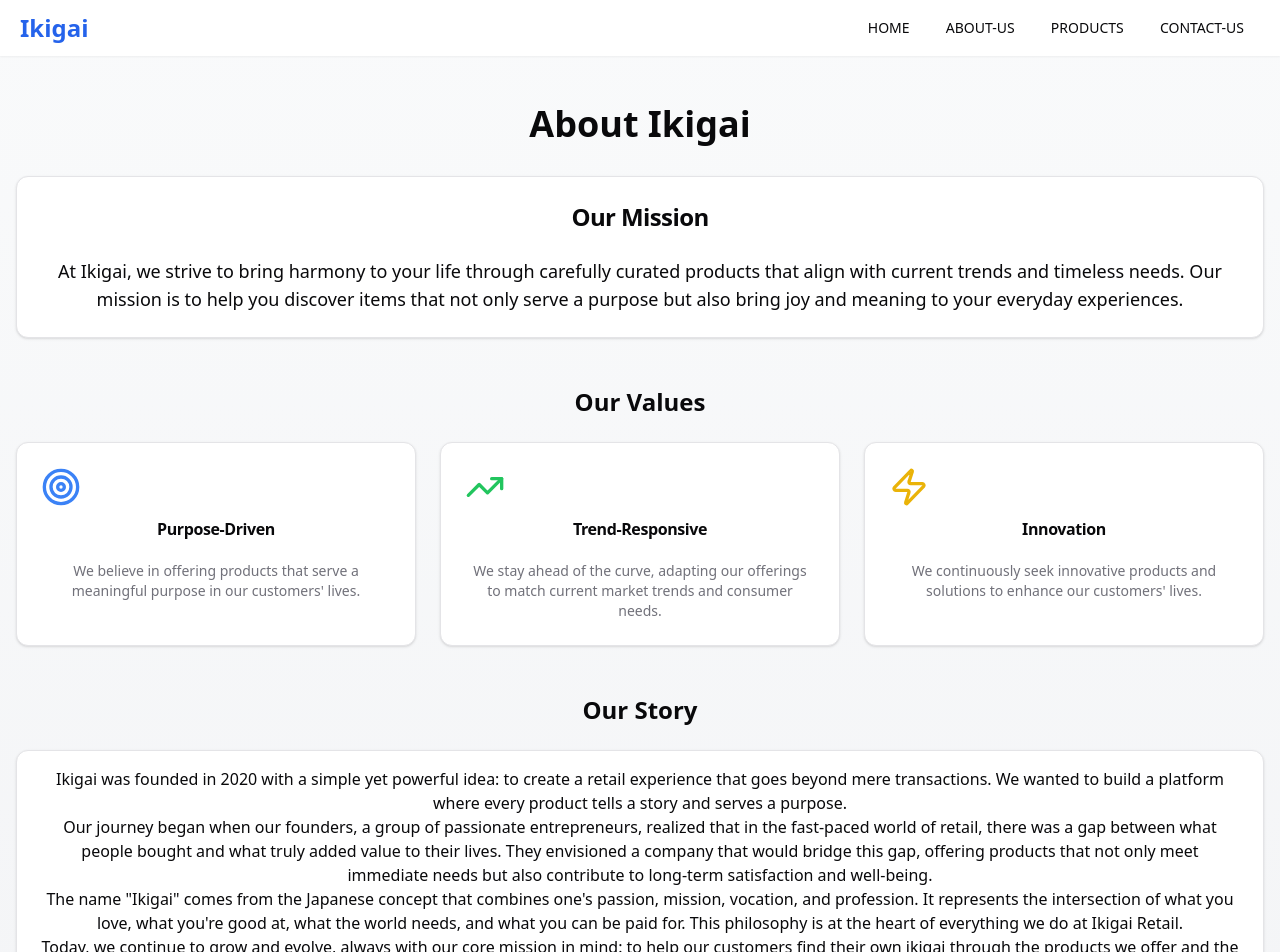
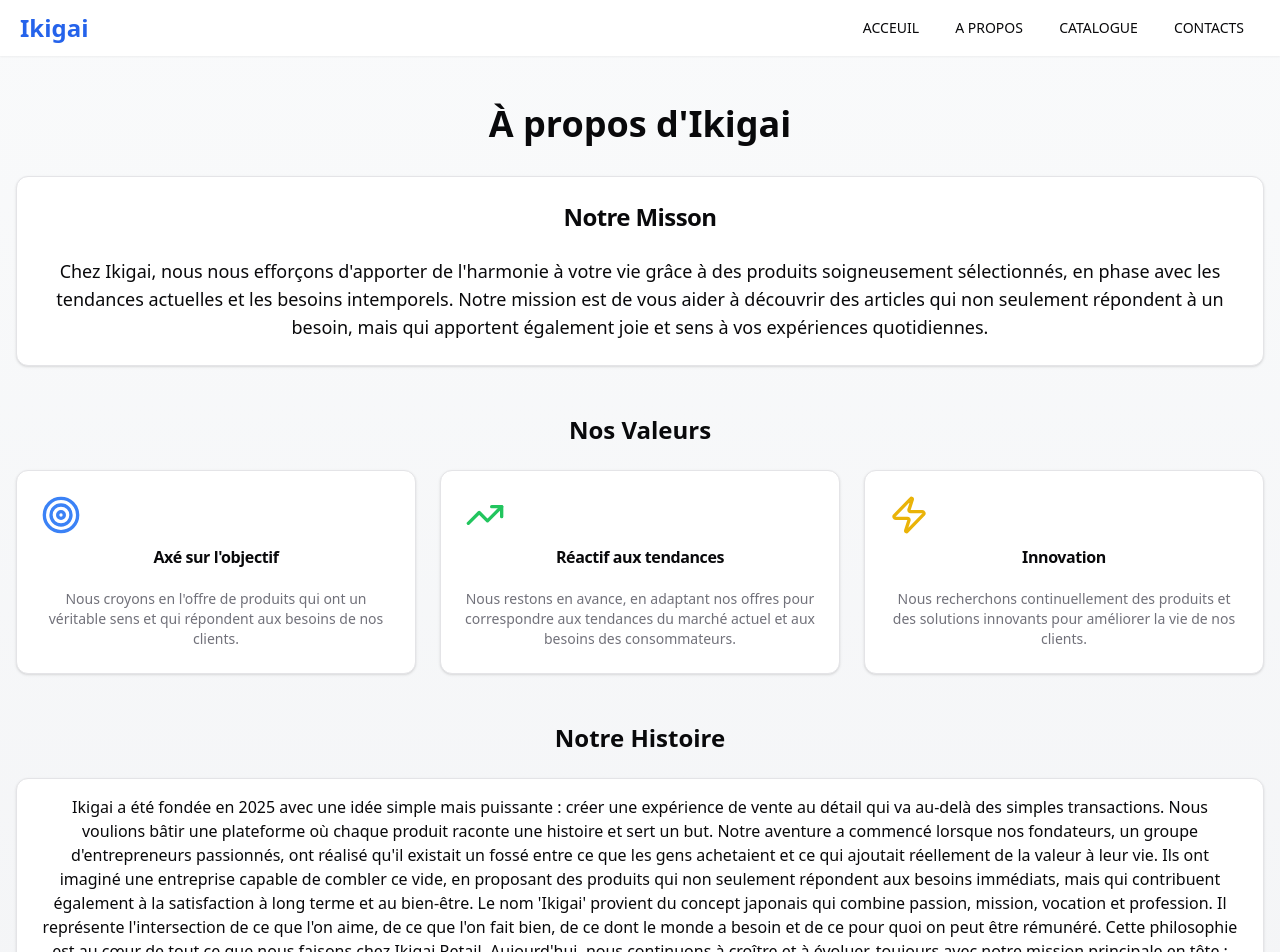
Before and after one commit to Beni-Alexandre/IKIGAI, a React (Vite) app: page /about in a window 1280 px wide. Shown: the top 952 px of the page. Built offline with nearby package versions, Linux system fonts and the light colour scheme.

Commit message:
switch the whole website to french

```diff
--- a/package.json
+++ b/package.json
@@ -36,6 +36,7 @@
     "@types/node": "^22.8.4",
     "@types/react": "^18.3.11",
     "@types/react-dom": "^18.3.1",
+    "@types/react-i18next": "^7.8.3",
     "@vitejs/plugin-react": "^4.3.3",
     "autoprefixer": "^10.4.20",
     "eslint": "^9.13.0",
--- a/src/Contactpage/contact.tsx
+++ b/src/Contactpage/contact.tsx
@@ -45,14 +45,15 @@ function Contact() {
     <div>
       <Header />
       <main className="container mx-auto px-4 py-12">
-        <h1 className="mb-8 text-4xl font-bold text-center">Contact Us</h1>
+        <h1 className="mb-8 text-4xl font-bold text-center">Contactez-nous</h1>
         <div className="grid gap-8 md:grid-cols-2">
           <Card>
             <CardHeader>
-              <CardTitle>Send Us a Message</CardTitle>
+              <CardTitle>Envoyez-nous un message</CardTitle>
               <CardDescription>
-                We'd love to hear from you. Fill out the form below and we'll
-                get back to you as soon as possible.
+                Nous serions ravis d'avoir de vos nouvelles. Remplissez le
+                formulaire ci-dessous et nous vous répondrons dans les plus
+                brefs délais.
               </CardDescription>
             </CardHeader>
             <CardContent>
@@ -62,7 +63,7 @@ function Contact() {
                     htmlFor="name"
                     className="block text-sm font-medium text-gray-700"
                   >
-                    Name
+                    Nom
                   </label>
                   <Input id="name" name="name" required />
                 </div>
@@ -85,16 +86,19 @@ function Contact() {
                   <Textarea id="message" name="message" required />
                 </div>
                 <Button type="submit" disabled={formStatus === "submitting"}>
-                  {formStatus === "submitting" ? "Sending..." : "Send Message"}
+                  {formStatus === "submitting"
+                    ? "Envoi en cours..."
+                    : "Envoyer le message"}
                 </Button>
                 {formStatus === "submitted" && (
                   <p className="text-green-600">
-                    Thank you for your message. We'll be in touch soon!
+                    Merci pour votre message. Nous vous contacterons bientôt !
                   </p>
                 )}
                 {formStatus === "error" && (
                   <p className="text-red-600">
-                    There was an error sending your message. Please try again.
+                    Une erreur s'est produite lors de l'envoi de votre message.
+                    Veuillez réessayer.
                   </p>
                 )}
               </form>
@@ -102,9 +106,9 @@ function Contact() {
           </Card>
           <Card>
             <CardHeader>
-              <CardTitle>Contact Information</CardTitle>
+              <CardTitle>Contacts infos</CardTitle>
               <CardDescription>
-                Here are other ways you can reach us:
+                Voici d'autres moyens de nous contacter :
               </CardDescription>
             </CardHeader>
             <CardContent className="space-y-4">
@@ -130,10 +134,10 @@ function Contact() {
                 <span>ikigaitrade25@gmail.com</span>
               </div>
               <div className="mt-6">
-                <h3 className="text-lg font-semibold mb-2">Business Hours</h3>
-                <p>Monday - Friday: 9am - 6pm</p>
-                <p>Saturday: 10am - 4pm</p>
-                <p>Sunday: Closed</p>
+                <h3 className="text-lg font-semibold mb-2">Nos horaires</h3>
+                <p>Du lundi au vendredi : 9h - 18h</p>
+                <p>Samedi : 10h - 16h</p>
+                <p>Dimanche : Fermé</p>
               </div>
             </CardContent>
           </Card>
--- a/src/aboutpage/about.tsx
+++ b/src/aboutpage/about.tsx
@@ -1,47 +1,67 @@
 import Header from "@/home/header";
 
-import { Card, CardContent, CardDescription, CardHeader, CardTitle } from "@/components/ui/card"
-import { TrendingUp, Target, Zap } from "lucide-react"
+import {
+  Card,
+  CardContent,
+  CardDescription,
+  CardHeader,
+  CardTitle,
+} from "@/components/ui/card";
+import { TrendingUp, Target, Zap } from "lucide-react";
 import Footer from "@/home/footer";
 function About() {
   return (
     <div className="min-h-screen bg-gradient-to-b from-gray-50 to-gray-100">
       <Header />
       <main className="container mx-auto px-4 py-12">
-                <h1 className="mb-8 text-4xl font-bold text-center">About Ikigai</h1>
+        <h1 className="mb-8 text-4xl font-bold text-center">
+          À propos d'Ikigai
+        </h1>
 
         <section className="mb-12">
           <Card>
             <CardHeader>
-                            <CardTitle className="text-2xl">Our Mission</CardTitle>
+              <CardTitle className="text-2xl">Notre Misson</CardTitle>
             </CardHeader>
             <CardContent>
               <p className="text-lg">
-                                At Ikigai, we strive to bring harmony to your life through carefully curated products that align with current trends and timeless needs. Our mission is to help you discover items that not only serve a purpose but also bring joy and meaning to your everyday experiences.
+                Chez Ikigai, nous nous efforçons d'apporter de l'harmonie à
+                votre vie grâce à des produits soigneusement sélectionnés, en
+                phase avec les tendances actuelles et les besoins intemporels.
+                Notre mission est de vous aider à découvrir des articles qui non
+                seulement répondent à un besoin, mais qui apportent également
+                joie et sens à vos expériences quotidiennes.
               </p>
             </CardContent>
           </Card>
         </section>
 
         <section className="mb-12">
-                    <h2 className="text-2xl font-bold mb-6">Our Values</h2>
+          <h2 className="text-2xl font-bold mb-6">Nos Valeurs</h2>
           <div className="grid gap-6 md:grid-cols-3">
             <Card>
               <CardHeader>
                 <Target className="h-10 w-10 text-blue-500 mb-2" />
-                                <CardTitle>Purpose-Driven</CardTitle>
+                <CardTitle>Axé sur l'objectif</CardTitle>
               </CardHeader>
               <CardContent>
-                                <CardDescription>We believe in offering products that serve a meaningful purpose in our customers' lives.</CardDescription>
+                <CardDescription>
+                  Nous croyons en l'offre de produits qui ont un véritable sens
+                  et qui répondent aux besoins de nos clients.
+                </CardDescription>
               </CardContent>
             </Card>
             <Card>
               <CardHeader>
                 <TrendingUp className="h-10 w-10 text-green-500 mb-2" />
-                                <CardTitle>Trend-Responsive</CardTitle>
+                <CardTitle>Réactif aux tendances</CardTitle>
               </CardHeader>
               <CardContent>
-                                <CardDescription>We stay ahead of the curve, adapting our offerings to match current market trends and consumer needs.</CardDescription>
+                <CardDescription>
+                  Nous restons en avance, en adaptant nos offres pour
+                  correspondre aux tendances du marché actuel et aux besoins des
+                  consommateurs.
+                </CardDescription>
               </CardContent>
             </Card>
             <Card>
@@ -50,27 +70,66 @@ function About() {
                 <CardTitle>Innovation</CardTitle>
               </CardHeader>
               <CardContent>
-                                <CardDescription>We continuously seek innovative products and solutions to enhance our customers' lives.</CardDescription>
+                <CardDescription>
+                  Nous recherchons continuellement des produits et des solutions
+                  innovants pour améliorer la vie de nos clients.
+                </CardDescription>
               </CardContent>
             </Card>
           </div>
         </section>
 
         <section className="mb-12">
-                    <h2 className="text-2xl font-bold mb-6">Our Story</h2>
+          <h2 className="text-2xl font-bold mb-6">Notre Histoire</h2>
           <Card>
             <CardContent className="prose max-w-none">
               <p className="mt-4">
-                                Ikigai was founded in 2020 with a simple yet powerful idea: to create a retail experience that goes beyond mere transactions. We wanted to build a platform where every product tells a story and serves a purpose.
+                {/* Ikigai was founded in 2025 with a simple yet powerful idea: to
+                create a retail experience that goes beyond mere transactions.
+                We wanted to build a platform where every product tells a story
+                and serves a purpose.
               </p>
               <p>
-                                Our journey began when our founders, a group of passionate entrepreneurs, realized that in the fast-paced world of retail, there was a gap between what people bought and what truly added value to their lives. They envisioned a company that would bridge this gap, offering products that not only meet immediate needs but also contribute to long-term satisfaction and well-being.
+                Our journey began when our founders, a group of passionate
+                entrepreneurs, realized that in the fast-paced world of retail,
+                there was a gap between what people bought and what truly added
+                value to their lives. They envisioned a company that would
+                bridge this gap, offering products that not only meet immediate
+                needs but also contribute to long-term satisfaction and
+                well-being.
               </p>
               <p>
-                                The name "Ikigai" comes from the Japanese concept that combines one's passion, mission, vocation, and profession. It represents the intersection of what you love, what you're good at, what the world needs, and what you can be paid for. This philosophy is at the heart of everything we do at Ikigai Retail.
+                The name "Ikigai" comes from the Japanese concept that combines
+                one's passion, mission, vocation, and profession. It represents
+                the intersection of what you love, what you're good at, what the
+                world needs, and what you can be paid for. This philosophy is at
+                the heart of everything we do at Ikigai Retail.
               </p>
               <p>
-                                Today, we continue to grow and evolve, always with our core mission in mind: to help our customers find their own ikigai through the products we offer and the shopping experience we provide.
+                Today, we continue to grow and evolve, always with our core
+                mission in mind: to help our customers find their own ikigai
+                through the products we offer and the shopping experience we
+                provide. */}
+                Ikigai a été fondée en 2025 avec une idée simple mais puissante
+                : créer une expérience de vente au détail qui va au-delà des
+                simples transactions. Nous voulions bâtir une plateforme où
+                chaque produit raconte une histoire et sert un but. Notre
+                aventure a commencé lorsque nos fondateurs, un groupe
+                d'entrepreneurs passionnés, ont réalisé qu'il existait un fossé
+                entre ce que les gens achetaient et ce qui ajoutait réellement
+                de la valeur à leur vie. Ils ont imaginé une entreprise capable
+                de combler ce vide, en proposant des produits qui non seulement
+                répondent aux besoins immédiats, mais qui contribuent également
+                à la satisfaction à long terme et au bien-être. Le nom 'Ikigai'
+                provient du concept japonais qui combine passion, mission,
+                vocation et profession. Il représente l'intersection de ce que
+                l'on aime, de ce que l'on fait bien, de ce dont le monde a
+                besoin et de ce pour quoi on peut être rémunéré. Cette
+                philosophie est au cœur de tout ce que nous faisons chez Ikigai
+                Retail. Aujourd'hui, nous continuons à croître et à évoluer,
+                toujours avec notre mission principale en tête : aider nos
+                clients à trouver leur propre ikigai à travers les produits que
+                nous proposons et l'expérience d'achat que nous offrons.
               </p>
             </CardContent>
           </Card>
@@ -97,7 +156,7 @@ function About() {
       </main>
       <Footer />
     </div>
-    )
+  );
 }
 
 export default About;
--- a/src/home/footer.tsx
+++ b/src/home/footer.tsx
@@ -1,11 +1,12 @@
-
-
 function Footer() {
-    return (
-        <div className="bg-gray-800 py-10 text-gray-300"> <div className="container mx-auto px-4 text-center">
-            <p>&copy; 2024 Ikigai. All rights reserved.</p>
-        </div></div>
-    )
+  return (
+    <div className="bg-gray-800 py-10 text-gray-300">
+      {" "}
+      <div className="container mx-auto px-4 text-center">
+        <p>&copy; 2025 Ikigai. All rights reserved.</p>
+      </div>
+    </div>
+  );
 }
 
 export default Footer;
--- a/src/home/header.tsx
+++ b/src/home/header.tsx
@@ -25,20 +25,20 @@ function Header() {
               <ul>
                 <Link to="/">
                   {" "}
-                  <Button variant="ghost">HOME</Button>
+                  <Button variant="ghost">ACCEUIL</Button>
                 </Link>
 
                 <Link to="/about">
                   {" "}
-                  <Button variant="ghost">ABOUT-US</Button>
+                  <Button variant="ghost">A PROPOS</Button>
                 </Link>
                 <Link to="/product">
                   {" "}
-                  <Button variant="ghost">PRODUCTS</Button>
+                  <Button variant="ghost">CATALOGUE</Button>
                 </Link>
                 <Link to="/contact">
                   {" "}
-                  <Button variant="ghost">CONTACT-US</Button>
+                  <Button variant="ghost">CONTACTS</Button>
                 </Link>
               </ul>
             </div>
--- a/src/home/homemain.tsx
+++ b/src/home/homemain.tsx
@@ -15,72 +15,75 @@ function Homemain() {
     <div>
       <section className="bg-blue-600 text-white">
         <div className="container mx-auto px-4 py-20 text-center"></div>
+
         <h1 className="mb-6 text-4xl font-extrabold leading-tight lg:text-5xl">
-          Discover Products That Match Your Moment
+          Découvrez des produits adaptés à votre moment
         </h1>
         <p className="mb-10 text-xl">
-          Ikigai brings you the most relevant and in-demand items, perfectly
-          aligned with current trends and seasons.
+          Ikigai vous propose les articles les plus pertinents et les plus
+          recherchés, parfaitement en phase avec les tendances et les saisons
+          actuelles.
         </p>
         <Link to="/product">
           {" "}
           <Button className="explore_button" size="lg" variant="secondary">
-            Explore Our Collection
+            Explorez notre collection
           </Button>
         </Link>
       </section>
       <section className="reason">
         <div className="container mx-auto px-4">
           <h2 className="mb-12 text-center text-3xl font-bold">
-            Why Choose IKIGAI
+            Pourquoi choisir IKIGAI
           </h2>
         </div>
         <div className="grid gap-8 md:grid-cols-2 lg:grid-cols-4">
           <Card>
             <CardHeader>
               <TrendingUp className="h-10 w-10 text-blue-500" />
-              <CardTitle>Trend-Responsive</CardTitle>
+              <CardTitle>Adapté aux tendances</CardTitle>
             </CardHeader>
             <CardContent>
               <CardDescription>
-                We adapt our product range to match current market demands and
-                consumption trends.
+                Nous adaptons notre gamme de produits aux exigences actuelles du
+                marché et aux tendances de consommation.
               </CardDescription>
             </CardContent>
           </Card>
           <Card>
             <CardHeader>
               <ShoppingBag className="h-10 w-10 text-green-500" />
-              <CardTitle>Curated Selection</CardTitle>
+              <CardTitle>Sélection minutieuse</CardTitle>
             </CardHeader>
             <CardContent>
               <CardDescription>
-                Our products are carefully selected to meet the evolving
-                preferences of our customers.
+                Nos produits sont soigneusement sélectionnés pour répondre aux
+                préférences évolutives de nos clients.
               </CardDescription>
             </CardContent>
           </Card>
           <Card>
             <CardHeader>
               <Gift className="h-10 w-10 text-red-500" />
-              <CardTitle>Seasonal Specials</CardTitle>
+              <CardTitle>Offres saisonnières</CardTitle>
             </CardHeader>
             <CardContent>
               <CardDescription>
-                We offer products that resonate with the spirit of each season
-                and festive period.
+                Nous proposons des produits qui résonnent avec l'esprit de
+                chaque saison et période festive.
               </CardDescription>
             </CardContent>
           </Card>
           <Card>
             <CardHeader>
               <Sun className="h-10 w-10 text-yellow-500" />
-              <CardTitle>Always Relevant</CardTitle>
+              <CardTitle>Toujours Pertinent</CardTitle>
             </CardHeader>
             <CardContent>
               <CardDescription>
-                Our ever-evolving product range ensures you always find what you
-                need, when you need it.
+                Notre gamme de produits en constante évolution vous garantit de
+                toujours trouver ce dont vous avez besoin, quand vous en avez
+                besoin.
               </CardDescription>
             </CardContent>
           </Card>
@@ -88,22 +91,19 @@ function Homemain() {
       </section>
 
       <section className="container mx-auto px-4 py-20 text-center">
-        <h2 className="mb-6 text-3xl font-bold">Stay Ahead with Ikigai.</h2>
+        <h2 className="mb-6 text-3xl font-bold">
+          Restez en contact avec Ikigai.
+        </h2>
         <p className="mb-10 text-xl text-gray-600">
-          Be the first to know about our latest products and upcoming trends.
+          Soyez le premier à découvrir nos nouveaux produits et les tendances à
+          venir.
         </p>
         <Link to="/contact">
           <Button size="lg" className="bg-blue-600 hover:bg-blue-700">
-            Contact us for more Informations
+            Contactez-nous pour plus d'informations.
           </Button>
         </Link>
       </section>
-
-      {/* <footer className="bg-gray-800 py-10 text-gray-300">
-                <div className="container mx-auto px-4 text-center">
-                    <p>&copy; 2024 Ikigai. All rights reserved.</p>
-                </div>
-            </footer> */}
     </div>
   );
 }
```
Also changed, not shown: src/App.tsx (+7 -14 lines), src/main.tsx (+7 -9 lines), src/productpage/product.tsx (+68 -68 lines), 1 other file (tests, documents, lock files or other folders). Lines whose indentation alone changed are shown as unchanged.
